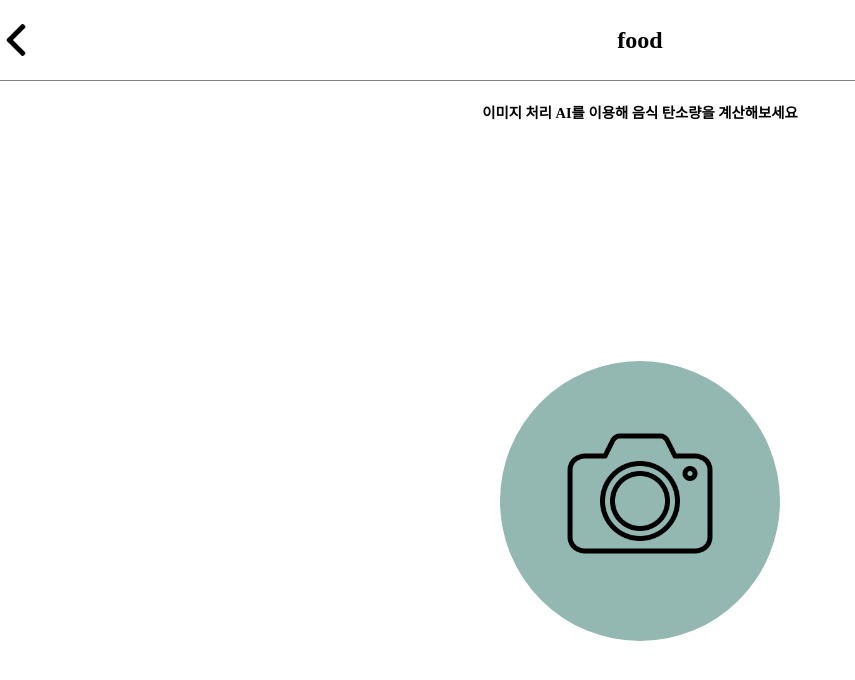
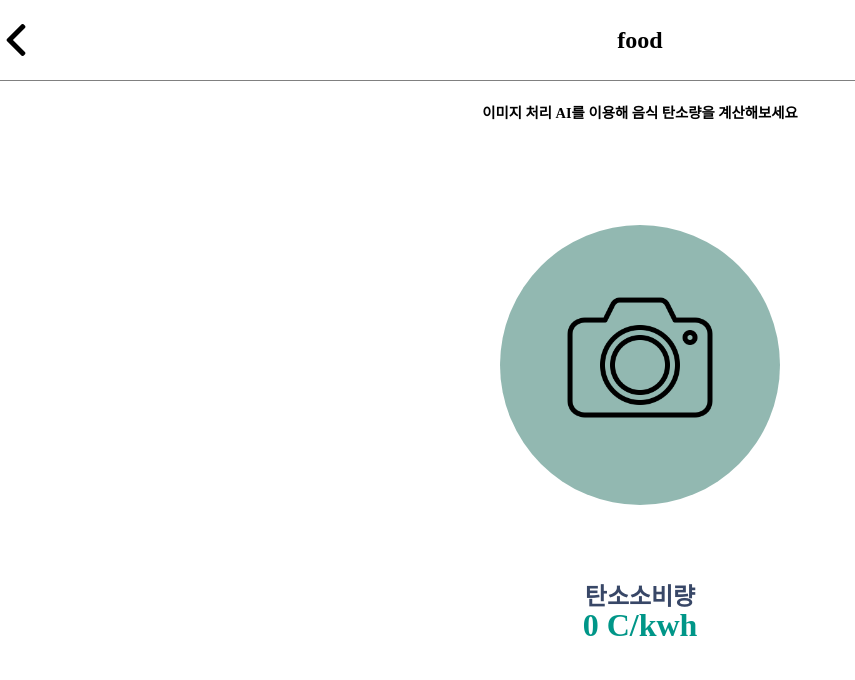
Before and after one commit to MyuB/CE_Front, a React (Create React App) app: page /food in a window 1280 px wide. Shown: the top 680 px of the page, without its empty margins (0-855 px from the left). Built offline with nearby package versions, Linux system fonts and the light colour scheme.

Commit message:
feat: figma의 명세대로 아래에 탄소 소비량을 적는 부분 생성

```diff
--- a/src/Components/Food/Food.jsx
+++ b/src/Components/Food/Food.jsx
@@ -79,6 +79,10 @@ function Food() {
         <ImageLabel htmlFor="image" className={"image-label"}>
           <Camera src={cam} alt="camera" />
         </ImageLabel>
+        <TextWrapper>
+          <NavyText>{"탄소소비량"}</NavyText>
+          <GreenText>{"0 C/kwh"}</GreenText>
+        </TextWrapper>
       </MainWrapper>
     </React.Fragment>
   );
```
